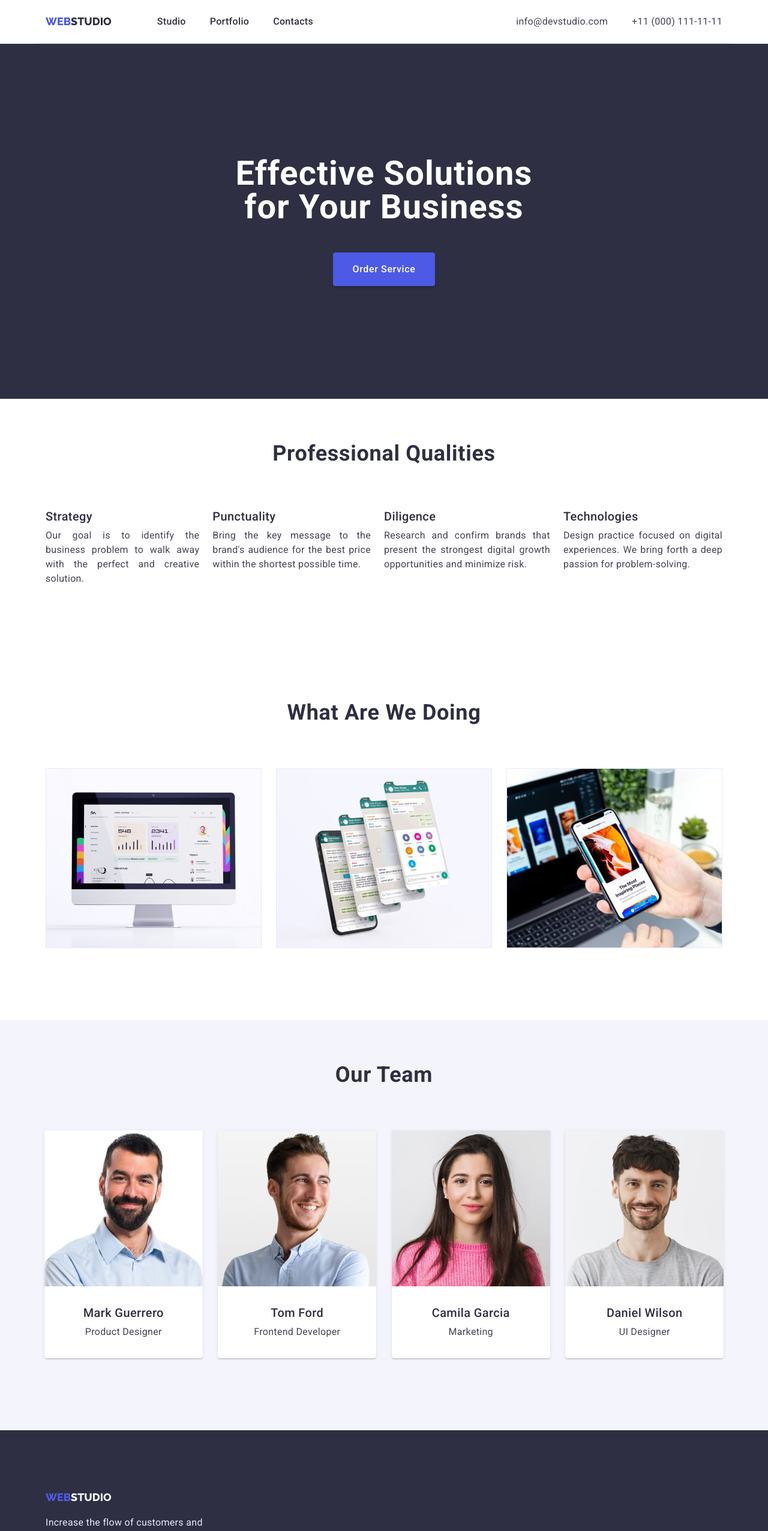
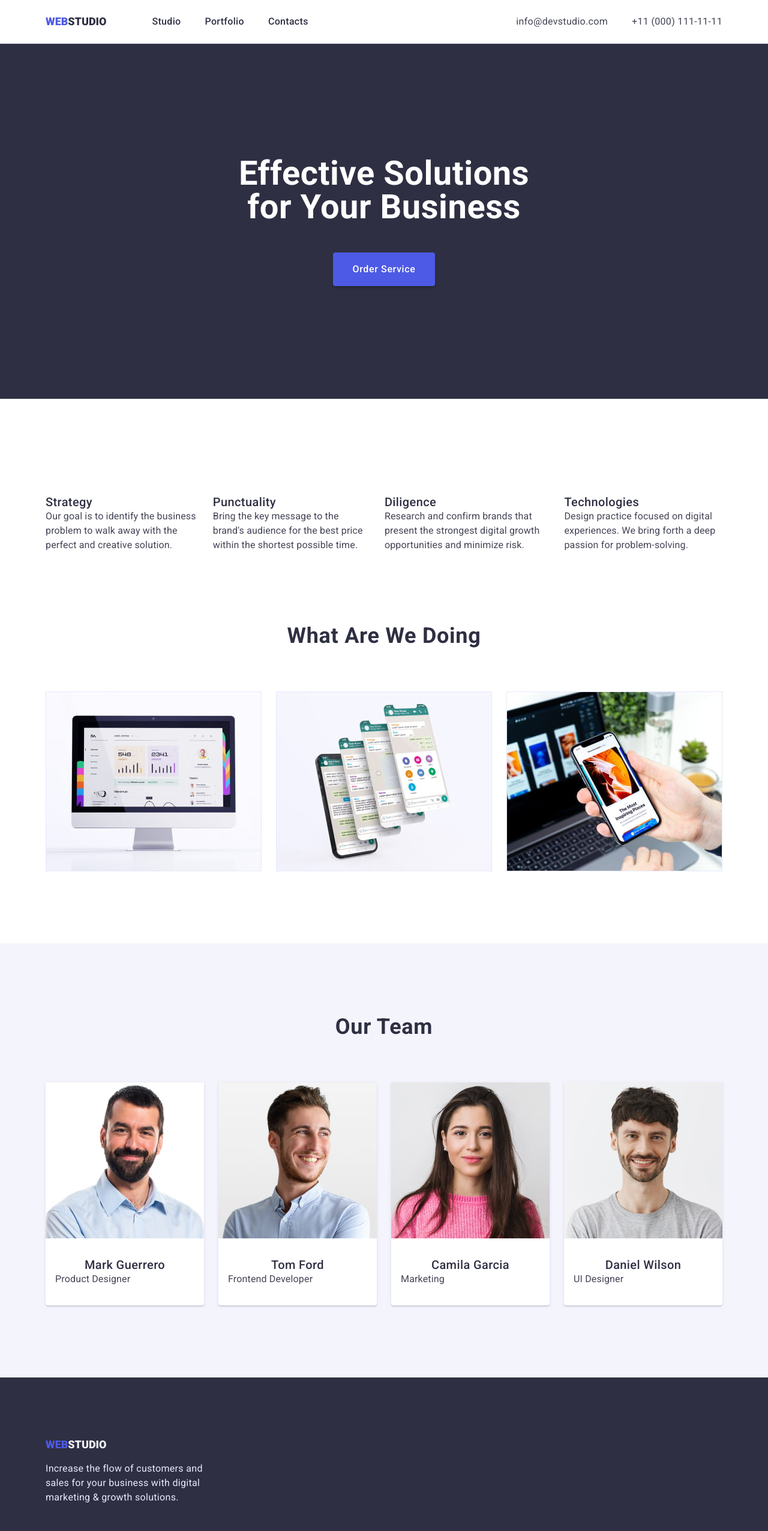
Before and after one commit to Volodymyr-Benkovskyy/goit-markup-hw-03, a plain HTML site: page index.html in a window 1280 px wide. Shown: the top 2553 px of the page at 60% size. Drawn offline with nearby package versions, Linux system fonts and the light colour scheme.

Commit message:
update style.css

```diff
--- a/css/style.css
+++ b/css/style.css
@@ -48,19 +48,23 @@ img {
   width: 1158px;
   margin-right: auto;
   margin-left: auto;
+  padding: 0 15px;
 }
 
 .section {
-  padding: 72px 15px 120px 15px;
+  padding: 120px 0;
 }
 
 /* =================== header ======================= */
 .header {
+  padding: 24px 0;
+  background: var(--accented-color);
+  border-bottom: 1px solid var(--lucid-color);
+}
+
+.header-block {
   display: flex;
   justify-content: space-between;
-  padding: 24px 15px 24px 15px;
-  background: var(--accented-color);
-  border-bottom: 1px solid var(--lucid-color);
 }
 
 .navigation {
@@ -78,7 +82,7 @@ img {
 
 /*  ========================= logo ================ */
 .logo-web {
-  font-family: "Raleway";
+  font-family: "Raleway" sans-serif;
   font-style: normal;
   font-weight: 800;
   font-size: 18px;
@@ -141,24 +145,25 @@ img {
 /* ======================= hero  image =========================== */
 
 .hero {
-  display: flex;
-  flex-direction: column;
-  align-items: center;
-  padding: 188px 15px;
+  padding: 188px 0;
   background-color: var(--primary-color);
 }
 
 .hero-title {
+  margin-left: auto;
+  margin-right: auto;
+  width: 494px;
   text-align: center;
   font-weight: 700;
   font-size: 56px;
   line-height: 1;
   margin-bottom: 48px;
-  letter-spacing: 0.02em;
+  letter-spacing: 0.01em;
   color: var(--accented-color);
 }
 
 .hero-btn {
+  display: block;
   font-family: inherit;
   font-weight: 500;
   font-size: 16px;
@@ -171,6 +176,8 @@ img {
   padding: 16px 32px;
   border: none;
   cursor: pointer;
+  margin-left: auto;
+  margin-right: auto;
 }
 
 .hero-btn:hover,
@@ -181,21 +188,28 @@ img {
 
 /* ====================== professional qualities ======================  */
 
-.professional-qualities {
-  display: flex;
-  flex-direction: column;
-}
-
-.qualities-list :not(:last-child) {
-  margin-right:22px;
+.professional-qualities > .hide {
+  visibility: hidden;
+  margin-bottom: 0;
 }
 
 .qualities-list {
   display: flex;
-  text-align: justify;
+  margin-right: -24px;
+}
+
+.qualities-item {
+  margin-right: 24px;
+}
+
+.description {
+  text-align: start;
 }
 
 /* ============ What are we doing ============ */
+.doing {
+  padding-top: 0;
+}
 
 .doing-list {
   display: flex;
@@ -213,7 +227,6 @@ img {
 }
 
 .subtitle {
-  margin-bottom: 8px;
   font-weight: 500;
   font-size: 20px;
   line-height: 1.2;
@@ -224,7 +237,7 @@ img {
   font-weight: 400;
   font-size: 16px;
   line-height: 1.5;
-  letter-spacing: 0.02em;
+  letter-spacing: 0.01em;
   color: var(--filler-color);
 }
 
@@ -235,7 +248,7 @@ img {
 
 .team-list {
   display: flex;
-  justify-content: space-around;
+  justify-content: space-between;
 }
 
 .team-card {
@@ -254,25 +267,19 @@ img {
 
 .footer {
   background-color: var(--primary-color);
-  padding: 100px 15px 100px 15px;
+  padding: 100px 0;
 }
 
 .logo-footer {
-  margin-left: 15px;
-  font-family: "Raleway";
+  font-family: "Raleway" sans-serif;
   font-weight: 800;
   font-size: 18px;
   line-height: 1.33;
-  margin-bottom: 18px;
   color: var(--selected-color);
 }
 
 .logo-footer-color {
   color: var(--secondary-color);
-}
-
-.color-logo-studio {
-  color: var(--selected-color);
 }
 
 .logo-footer-color:hover,
@@ -288,8 +295,8 @@ img {
 }
 
 .description-footer {
+  margin-top: 16px;
   width: 264px;
-  margin: 18px 0 0 15px;
   font-style: normal;
   font-weight: 400;
   font-size: 16px;
@@ -299,14 +306,17 @@ img {
 }
 
 /* ======================================== portfolio style ============================ */
+.section-portfolio {
+  padding: 50px 0 120px;
+}
 
 .portfolio-title {
+  visibility: hidden;
   font-weight: 700;
   font-size: 46px;
   line-height: 1;
   text-align: center;
   letter-spacing: 0.02em;
-  margin-bottom: 72px;
 }
 
 .button-list {
@@ -329,9 +339,9 @@ img {
   cursor: pointer;
 }
 
-.button-list :not(:last-child) {
+/* .button-list :not(:last-child) {
   margin-right: 24px;
-}
+} */
 
 .portfolio-item-btn:hover,
 .portfolio-item-btn:focus {
@@ -343,12 +353,19 @@ img {
 .portfolio {
   display: flex;
   flex-wrap: wrap;
-  justify-content: space-between;
+  /* justify-content: space-between;*/
+  margin-left: -24px;
+  margin-bottom: -48px;
 }
 
 .portfolio-item {
   background: var(--accented-color);
-  border: 1px solid var(--lucid-color);
+  /* margin-bottom: 48px;*/
+}
+
+.portfolio > .portfolio-item {
+  flex-basis: calc(100% / 3 - 24px);
+  margin-left: 24px;
   margin-bottom: 48px;
 }
 
@@ -357,10 +374,13 @@ img {
   font-size: 20px;
   line-height: 1.2;
   letter-spacing: 0.02em;
-  color:var(--primary-color);
+  color: var(--primary-color);
   margin-bottom: 8px;
 }
 
 .card-text {
   padding: 32px 16px;
+  border-left: 1px solid var(--lucid-color);
+  border-right: 1px solid var(--lucid-color);
+  border-bottom: 1px solid var(--lucid-color);
 }
--- a/index.html
+++ b/index.html
@@ -12,7 +12,10 @@
       rel="stylesheet"
     />
 
-    <link rel="stylesheet" href="https://cdn.jsdelivr.net/npm/modern-normalize@1.1.0/modern-normalize.min.css">
+    <link
+      rel="stylesheet"
+      href="https://cdn.jsdelivr.net/npm/modern-normalize@1.1.0/modern-normalize.min.css"
+    />
     <link rel="stylesheet" href="./css/style.css" />
     <title>WebStudio</title>
   </head>
@@ -20,8 +23,9 @@
   <body>
     <!-- ======================================== header ==================================== -->
 
+    <header class="header">
       <div class="container">
-        <header class="header">
+        <div class="header-block">
           <nav class="navigation">
             <a class="logo-web link" href="./portfolio.html">
               <span class="logo-web-color">WEB</span>STUDIO</a
@@ -43,44 +47,43 @@
 
           <!-- ======================================= contacts ====================================== -->
           <ul class="contacts list">
+
             <li class="contacts-item">
               <a class="contacts-link link" href="malto:info@devstudio.com"
-               >info@devstudio.com</a
-             >
+                >info@devstudio.com</a >
             </li>
 
             <li class="contacts-item">
               <a class="contacts-link link" href="tel:+11(000)111-11-11"
-               >+11 (000) 111-11-11</a
-             >
+                >+11 (000) 111-11-11</a >
             </li>
+
           </ul>
+        </div>
+      </div>
     </header>
-        </div>
 
     <!-- ============================= hero image ========================================  -->
     <main>
+      <section class="hero">
+        <div class="container">
 
-      <section class="hero">
-        <h1 class="hero-title">
-          Effective Solutions<br/>
-           for Your Business
-        </h1>
+          <h1 class="hero-title">Effective Solutions for Your Business</h1>
           <button class="hero-btn" type="button">Order Service</button>
+
+        </div>
       </section>
 
       <!-- =========================== professional qualities ================================= -->
       <div class="container">
-
-       <section class=" section professional-qualities">
-         <h2 class="title">Professional Qualities</h2>
+        <section class="section professional-qualities">
+          <h2 class="title hide">Professional Qualities</h2>
           <ul class="qualities-list list">
-
             <li class="qualities-item">
               <h3 class="subtitle">Strategy</h3>
               <p class="description">
-              Our goal is to identify the business problem to walk away with the
-              perfect and creative solution.
+                Our goal is to identify the business problem to walk away with
+                the perfect and creative solution.
               </p>
             </li>
 
@@ -144,7 +147,7 @@
         </section>
       </div>
       <!-- ============================= Our Team ========================================= -->
-      <section class=" section team">
+      <section class="section team">
         <div class="container">
           <h2 class="title">Our Team</h2>
           <ul class="team-list list">
@@ -206,19 +209,14 @@
 
     <!-- =========================================== footer ======================================= -->
     <footer class="footer">
-      <div class="container" >
-        <div>
-
+      <div class="container">
         <a class="logo-footer link" href="./portfolio.html"
-            ><span class="logo-footer-color">WEB</span>STUDIO</a
-          >
-
+          ><span class="logo-footer-color">WEB</span>STUDIO</a>
         <p class="description-footer">
           Increase the flow of customers and sales for your business with
           digital marketing & growth solutions.
         </p>
       </div>
-      </div>
     </footer>
   </body>
 </html>
```
Also changed, not shown: portfolio.html (+17 -10 lines). Lines whose indentation alone changed are shown as unchanged.
